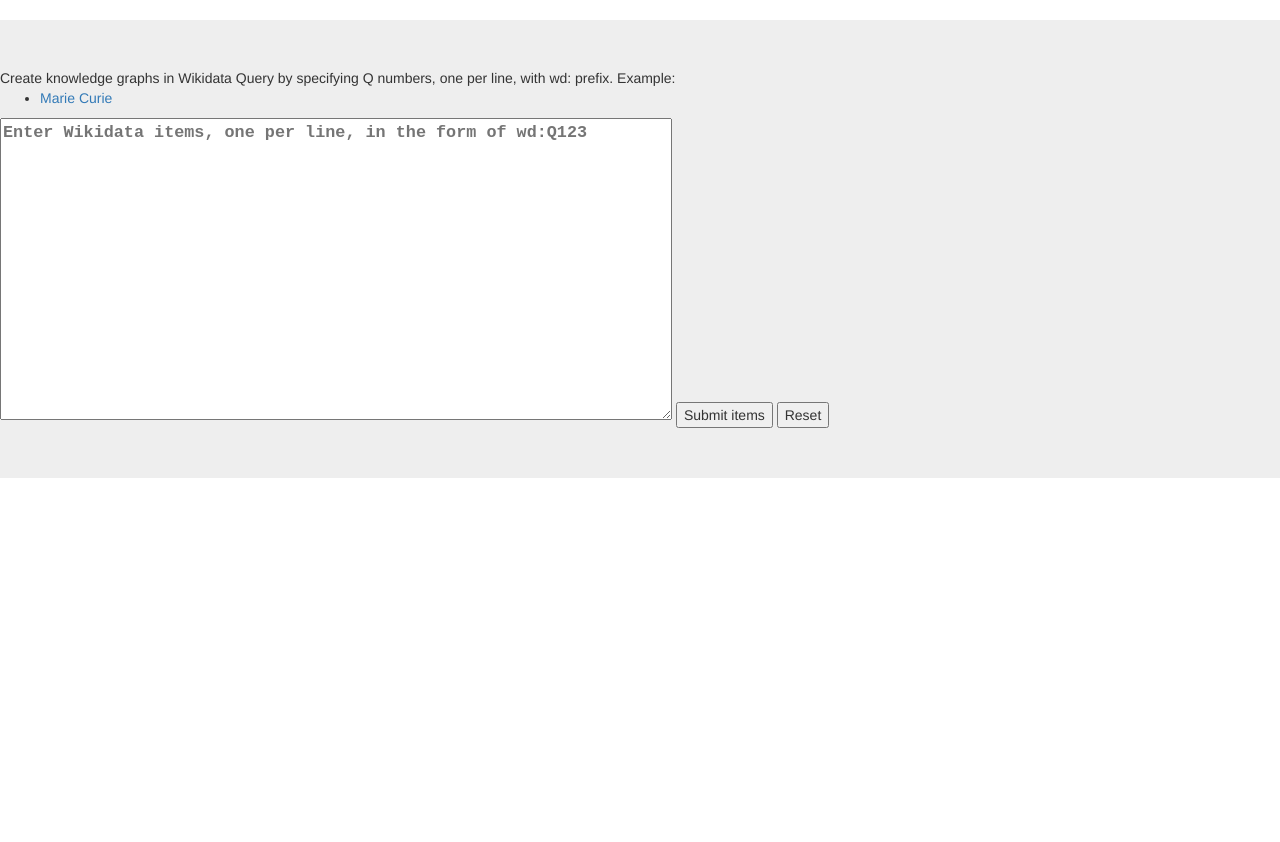
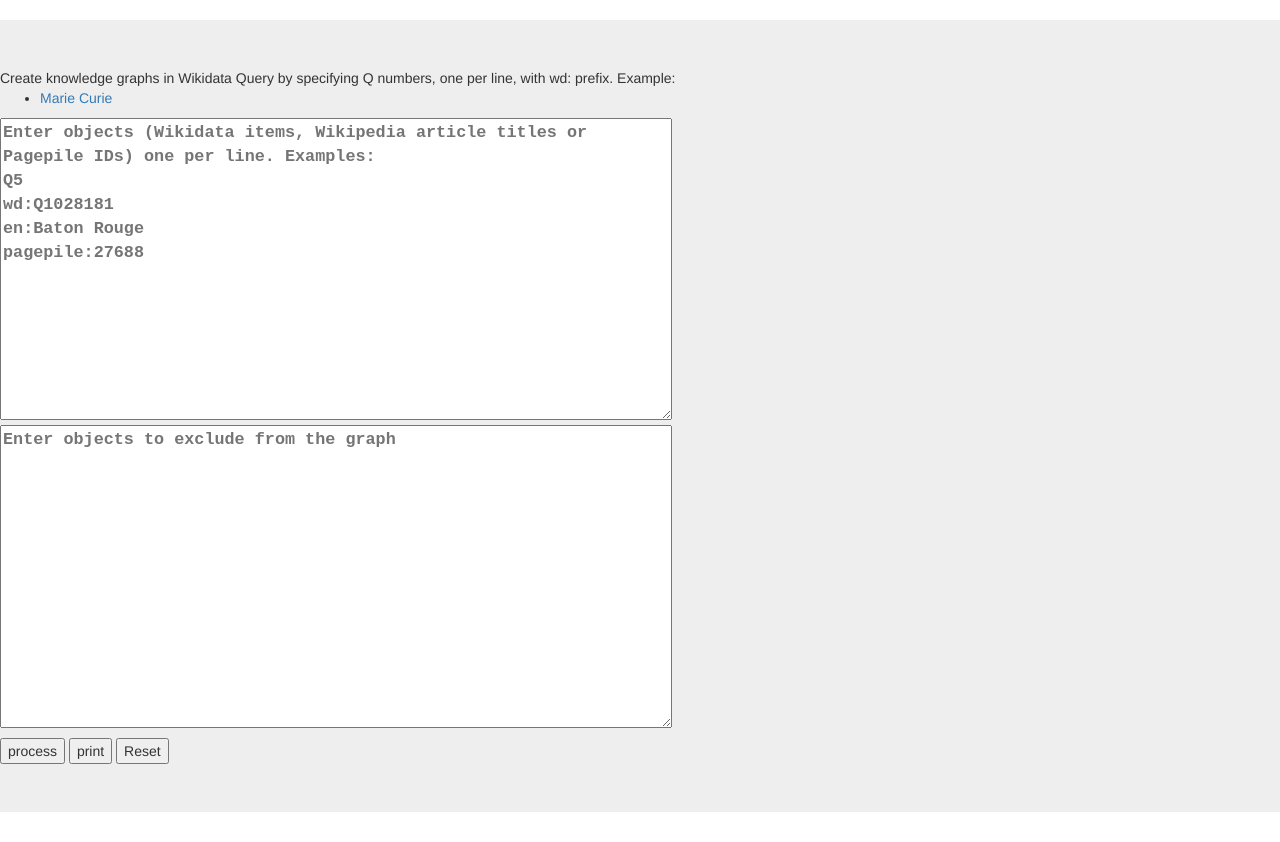
Before and after one commit to fuzheado/wikidata-kg, a Flask app: page / in a window 1280 px wide. Shown: the part 52-894 px from the top of the page. Before the commit the page ends 530 px from the top, so only its background shows below. Run offline with Flask 2, Linux system fonts and the light colour scheme; parts of the project's set-up code (start-up, migrations or seed data) failed here and were passed over; some libraries are stand-ins or nearby versions.

Commit message:
Cleanup comments and diagnostics

```diff
--- a/app.py
+++ b/app.py
@@ -42,23 +42,16 @@ kg_sparql_template_in_url = 'https://query.wikidata.org/embed.html#%23defaultVie
 @app.route('/')
 def form():
     return render_template('form.html')
+    # TODO - pass in links to common tools - Wikidata Query, Pagepile, Petscan
 
 
 def redirect_to_kg(items, action='redirect'):
-    """Take a string of items, one per line, turn them into a list of Q items and send to SPARQL"""
-    # params = '{} request content: {}'.format(request.method, items)
-    # sparql_request = kg_sparql_template.format(items, items)
-    # TODO Extract each line as a different item into a dict
-    # TODO Handle different types of items in textarea - morph to wd:Q123 format
-    # TODO handle raw Q numbers - Q1234
-    # TODO handle article names with lang - en:Cambridge
-    # TODO handle article names w/o lang, but default lang - Cambridge
-    # TODO handle pagepile IDs
-    #   API - https://tools.wmflabs.org/pagepile/api.php?id=27684&action=get_data&doit&format=json
+    """
+    Take a string of items, one per line, turn them into a list of Q items and send to SPARQL
+    """
     # TODO Provide option to interpret raw numbers as Pagepile IDs or QIDs
-    # quoted_items = urllib.parse.quote(items.replace('\n', ' ').replace('\r', ''))
-    # Use redirect to send folks to Wikidata Query
 
+    # Convert textarea submission to list of wd:Q123 items
     q_list = qutils.item_string_to_wdq_list(items)
     quoted_items = ' '.join(q_list)
 
@@ -66,6 +59,7 @@ def redirect_to_kg(items, action='redirect'):
     if action == 'print':
         print(target_url)
     else:
+        # Redirect user's browser to Wikidata Query
         return redirect(target_url)
 
 
@@ -80,7 +74,9 @@ def submit():
     else:
         return 'No valid GET or POST request'
 
+    # [x for x in l1 if x not in exclusions]
     return redirect_to_kg(textarea_content)
+
 
 if __name__ == '__main__':
     app.run()
--- a/qutils.py
+++ b/qutils.py
@@ -2,7 +2,7 @@ import requests
 import re
 
 """
-Functions to help with Wikidata Q items, Pagepiles and Wikipedia
+Utility functions to help with Wikidata Q items, Pagepiles and Wikipedia
 """
 
 pagepile_api_url = 'https://tools.wmflabs.org/pagepile/api.php'
@@ -91,9 +91,7 @@ def item_string_to_wdq_list(items: str) -> list:
     """
 
     items_list = items.splitlines()  # String usually from HTML <textarea>, lots of whitespace
-    print('items list: ' + str(items_list))
     items_list = list(filter(None, [x.strip() for x in items_list]))  # Strip whitespace, empty items
-    print('items list: ' + str(items_list))
 
     for n, item in enumerate(items_list):
 
@@ -105,7 +103,7 @@ def item_string_to_wdq_list(items: str) -> list:
         elif re.match(r'^[Qq]\d+$', item) is not None:
             items_list[n] = 'wd:' + item
 
-        # 123 - Valid number, no Q or wd
+        # 123 - Valid number, no Q or wd, treat as Wikidata qid
         elif re.match(r'^\d+$', item) is not None:
             items_list[n] = 'wd:Q' + item
 
@@ -124,6 +122,7 @@ def item_string_to_wdq_list(items: str) -> list:
                     items_list[n:n] = [x for x in pile_list]
             else:
                 items_list.pop(n)  # Silently fail, remove the ID from list
+
         # en:Kygo
         elif re.match(r'^[a-z]+:.+$', item) is not None:
             m = re.match(r"^(?P<lang>[-a-z]+):(?P<title>.+)$", item)
--- a/templates/form.html
+++ b/templates/form.html
@@ -47,9 +47,16 @@ Create knowledge graphs in Wikidata Query by specifying Q numbers, one per line,
     <div class="input-group input-group mb-3p">
         <form action="{{ url_for('submit') }}" method=get>
             <label>
-<textarea name="items" placeholder="Enter Wikidata items, one per line, in the form of wd:Q123"></textarea>
+<textarea name="items" placeholder="Enter objects (Wikidata items, Wikipedia article titles or Pagepile IDs) one per line. Examples:
+Q5
+wd:Q1028181
+en:Baton Rouge
+pagepile:27688
+"></textarea>
+<textarea name="exclusions" placeholder="Enter objects to exclude from the graph"></textarea>
             </label>
-            <input type="submit" value="Submit items">
+            <input type="submit" name="action" value="process">
+            <input type="submit" name="action" value="print">
             <input type="reset">
         </form>
     </div>
```
